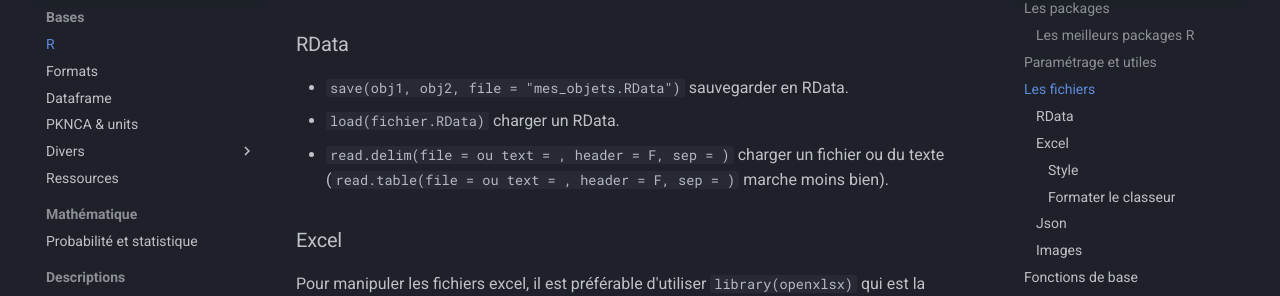
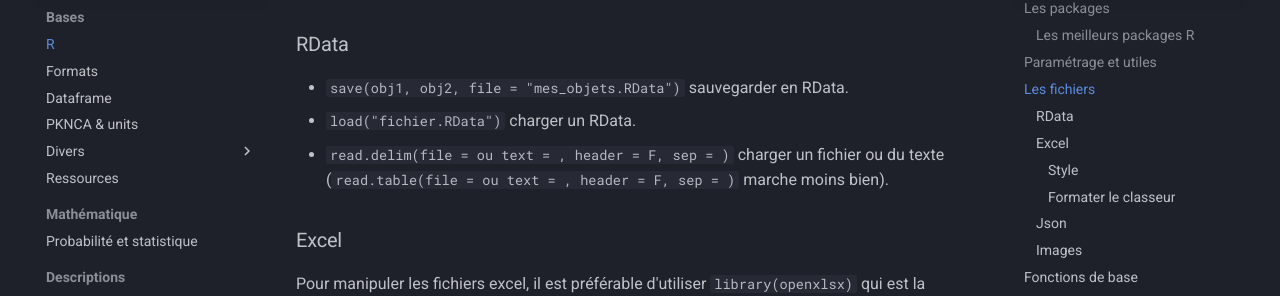
Before and after one commit to gdemare/Informatique, an MkDocs documentation site: the page built from docs/r/r_r.md, in a window 1280 px wide and 900 px high, scrolled down 1301 px. Shown: the part 148-444 px from the top of the window. Built offline with MkDocs 1.6.1 and Material for MkDocs 9.7.7, drawn with Linux system fonts in a browser that asks for light colours; comment, search, counter and statistics services are not loaded.

Commit message:
Update r_r.md

```diff
--- a/docs/r/r_r.md
+++ b/docs/r/r_r.md
@@ -40,7 +40,7 @@
 ### RData
 
 * `save(obj1, obj2, file = "mes_objets.RData")` sauvegarder en RData.
-* `load(fichier.RData)` charger un RData.
+* `load("fichier.RData")` charger un RData.
 * `read.delim(file = ou text = , header = F, sep = )` charger un fichier ou du texte (`read.table(file = ou text = , header = F, sep = )` marche moins bien).
 
 ### Excel
```
